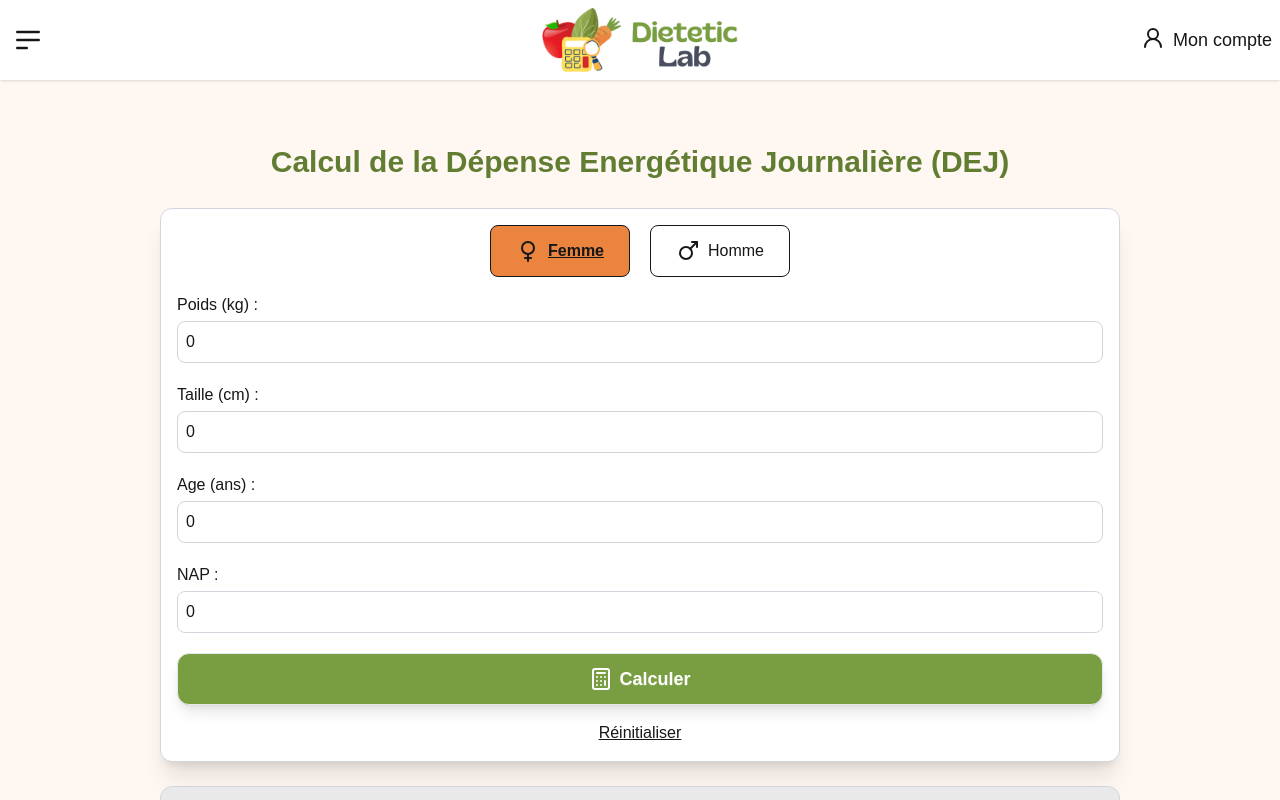
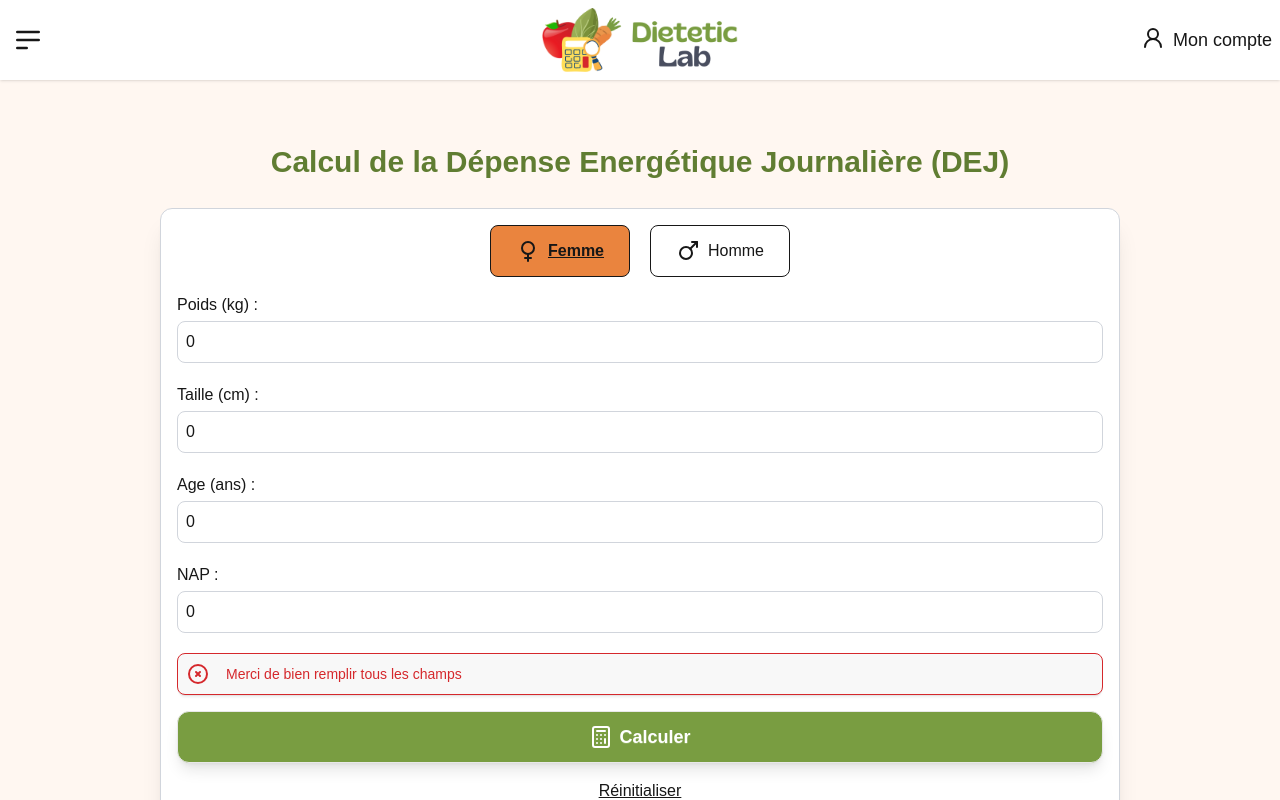
Before and after one commit to Edwige08/dietetic_lab_front, a Next.js app: page /dej in a window 1280 px wide. Both pictures are taken after a click on the button "Calculer". Shown: the top 800 px of the page. Built offline with nearby package versions, Linux system fonts and the light colour scheme.

Commit message:
update: notification when fields missing on the tools

```diff
--- a/src/components/DEJAdult.tsx
+++ b/src/components/DEJAdult.tsx
@@ -17,6 +17,7 @@ export default function DEJAdult() {
     const [dejParameters, setDejParameters] = useState<DEJParameters>({ weight: 0, height: 0, age: 0, gender: "f", nap: 0 })
     const [dejResults, setDejResults] = useState<DEJResults>({ weight: 0, height: 0, imc: 0, age: 0, gender: "f", nap: 0 })
     const [calculDone, setCalculDone] = useState<boolean>(false);
+    const [message, setMessage] = useState<string>("");
 
     useEffect(() => {
         setDejParameters({
@@ -39,6 +40,7 @@ export default function DEJAdult() {
     }
 
     const handleChange = (event: React.ChangeEvent<HTMLInputElement>) => {
+        setMessage("")
         const { name, value } = event.target;
 
         setDejParameters(prev => ({
@@ -48,6 +50,7 @@ export default function DEJAdult() {
     }
 
     const handleSubmit = (event: React.FormEvent<HTMLFormElement>) => {
+        setMessage("")
         event.preventDefault();
 
         if (dejParameters.weight > 0 && dejParameters.height > 0 && dejParameters.age > 0 && dejParameters.nap > 0) {
@@ -63,13 +66,14 @@ export default function DEJAdult() {
             })
 
         } else {
-            alert("Merci de bien remplir tous les champs.")
+            setMessage("Merci de bien remplir tous les champs")
         }
     }
 
     const resetForm = () => {
         setDejParameters({ weight: 0, height: 0, age: 0, gender: "f", nap: 0 })
         setCalculDone(false);
+        setMessage("")
         resetData();
     }
 
@@ -130,6 +134,16 @@ export default function DEJAdult() {
                     value={dejParameters.nap}
                     onChange={handleChange}
                 />
+
+                {message &&
+                    <div role="alert" className="alert border border-(--redColor) text-(--redColor) p-2">
+                        <svg xmlns="http://www.w3.org/2000/svg" className="h-6 w-6 shrink-0 stroke-current" fill="none" viewBox="0 0 24 24">
+                            <path strokeLinecap="round" strokeLinejoin="round" strokeWidth="2" d="M10 14l2-2m0 0l2-2m-2 2l-2-2m2 2l2 2m7-2a9 9 0 11-18 0 9 9 0 0118 0z" />
+                        </svg>
+                        <span>{message}</span>
+                    </div>
+                }
+
                 <ButtonGreen
                     text="Calculer"
                     type="submit"
--- a/src/components/IMCForm.tsx
+++ b/src/components/IMCForm.tsx
@@ -17,6 +17,7 @@ export default function IMCForm() {
     const [weightHeight, setWeightHeight] = useState<IMCParameters>({ weight: data.weight, height: data.height });
     const [IMCresults, setIMCResults] = useState<IMCResults>({ weight: 0, height: 0, imc: 0 });
     const [calculDone, setCalculDone] = useState<boolean>(false);
+    const [message, setMessage] = useState<string>("");
 
     useEffect(() => {
         setWeightHeight({
@@ -27,33 +28,37 @@ export default function IMCForm() {
 
     const handleSubmit = (event: React.FormEvent<HTMLFormElement>) => {
         event.preventDefault();
+        setMessage("")
 
         if (weightHeight.weight > 0 && weightHeight.height > 0) {
             setCalculDone(true);
             const imc = CalculateIMC(weightHeight.weight, weightHeight.height);
             setIMCResults({ weight: weightHeight.weight, height: weightHeight.height, imc: imc });
+            setMessage("");
             updateData({
-            weight: weightHeight.weight,
-            height: weightHeight.height,
-        });
+                weight: weightHeight.weight,
+                height: weightHeight.height,
+            });
 
-        } else if (weightHeight.weight > 0 && weightHeight.height === 0) {
-            alert("Vous avez oublié d'entrer une taille")
-        } else if (weightHeight.weight === 0 && weightHeight.height > 0) {
-            alert("Vous avez oublié d'entrer un poids")
+        } else if (weightHeight.weight > 0 && weightHeight.height == 0) {
+            setMessage("Vous avez oublié d'entrer une taille");
+        } else if (weightHeight.weight == 0 && weightHeight.height > 0) {
+            setMessage("Vous avez oublié d'entrer un poids")
         } else {
-            alert("Vous devez rentrer un poids et une taille")
+            setMessage("Vous devez rentrer un poids et une taille")
         }
     }
 
     const handleChange = (event: React.ChangeEvent<HTMLInputElement>) => {
         const { name, value } = event.target;
         setWeightHeight(prev => ({ ...prev, [name]: value }))
+        setMessage("")
     }
 
     const resetForm = () => {
         setWeightHeight({ weight: 0, height: 0 });
         setCalculDone(false);
+        setMessage("");
         resetData();
     }
 
@@ -67,6 +72,7 @@ export default function IMCForm() {
                 className="flex flex-col gap-4 p-4 m-3 w-[90%] md:w-[75%] bg-white border border-gray-300 rounded-xl shadow-xl"
                 onSubmit={handleSubmit}
             >
+
                 <Input
                     title="Poids (kg) : "
                     name="weight"
@@ -80,6 +86,15 @@ export default function IMCForm() {
                     onChange={handleChange}
                     value={weightHeight.height}
                 />
+
+                {message &&
+                    <div role="alert" className="alert border border-(--redColor) text-(--redColor) p-2">
+                        <svg xmlns="http://www.w3.org/2000/svg" className="h-6 w-6 shrink-0 stroke-current" fill="none" viewBox="0 0 24 24">
+                            <path strokeLinecap="round" strokeLinejoin="round" strokeWidth="2" d="M10 14l2-2m0 0l2-2m-2 2l-2-2m2 2l2 2m7-2a9 9 0 11-18 0 9 9 0 0118 0z" />
+                        </svg>
+                        <span>{message}</span>
+                    </div>
+                }
 
                 <ButtonGreen
                     text="Calculer"
```
